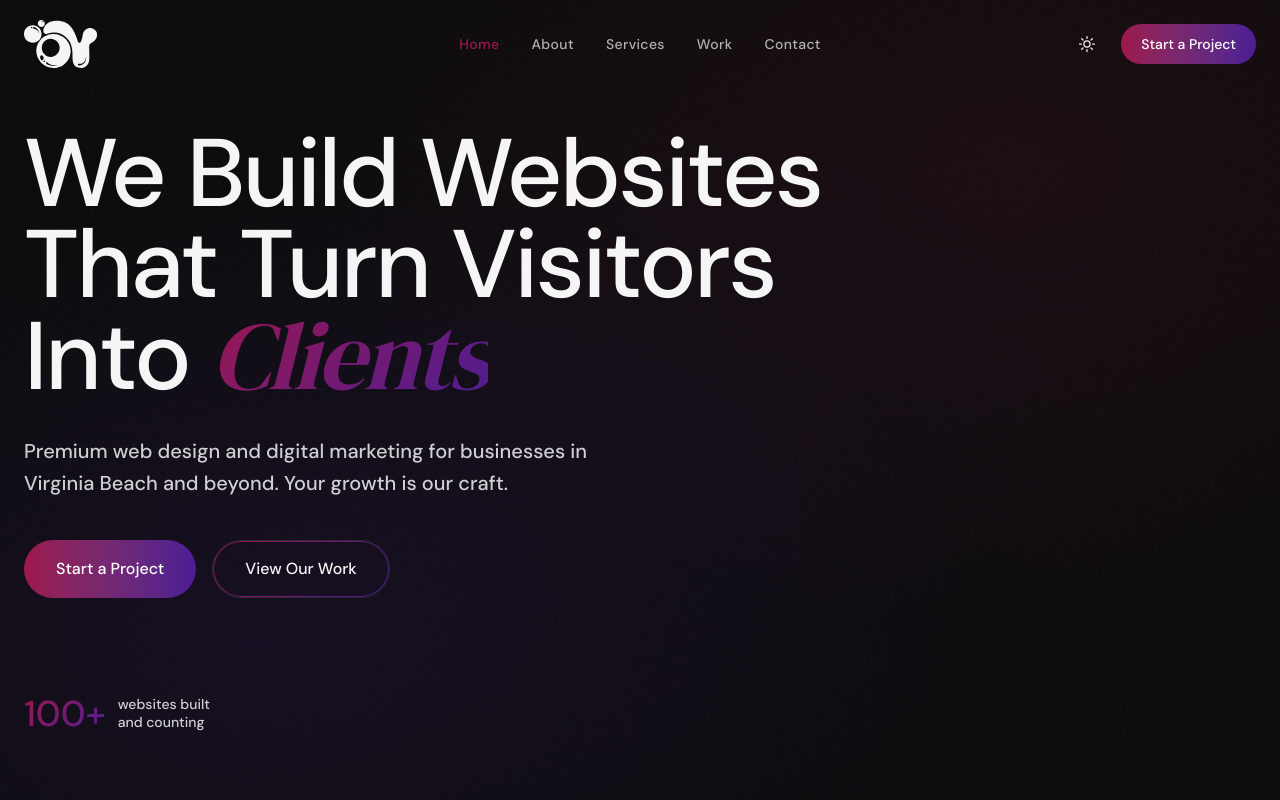
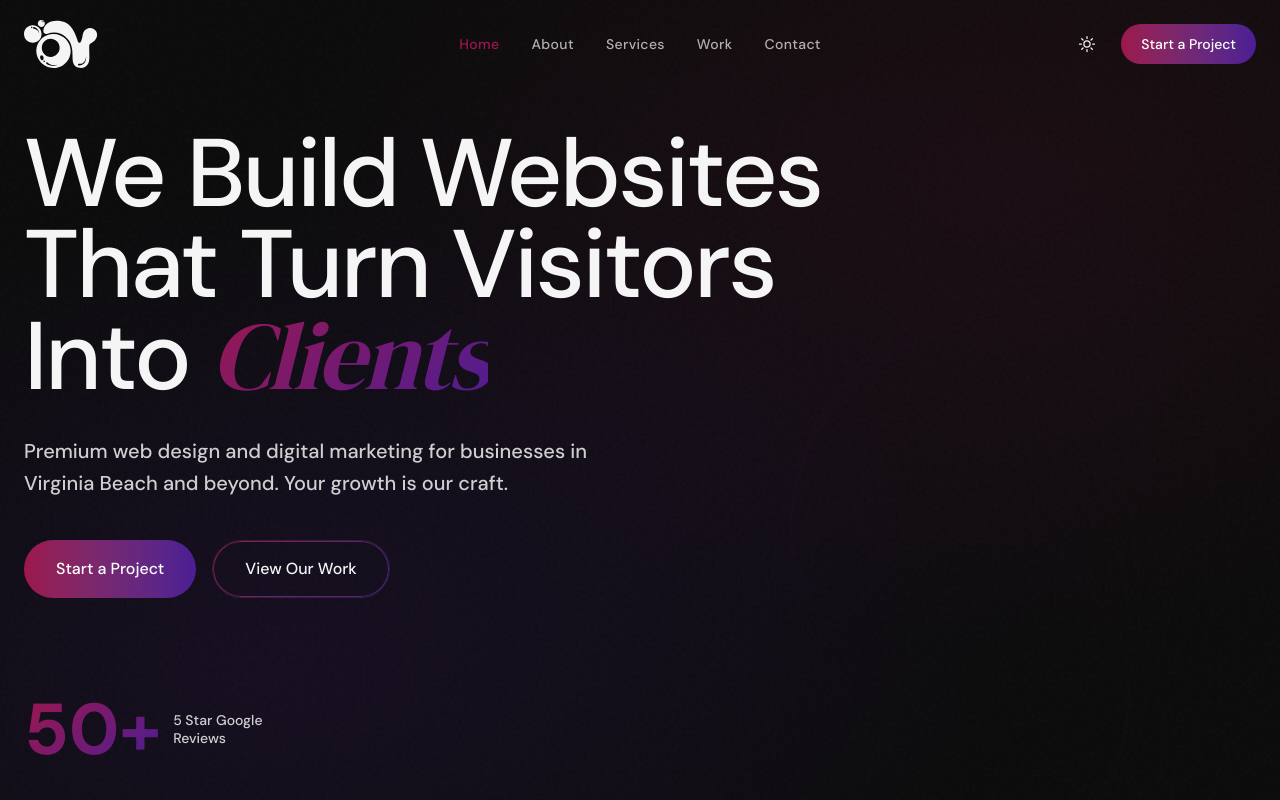
Before and after one commit to allenlarson/new_ovwc, a Next.js app: page / in a window 1280 px wide. Shown: the top 800 px of the page. Built offline with nearby package versions, Linux system fonts and the light colour scheme.

Commit message:
50 star review change

```diff
--- a/src/app/page.tsx
+++ b/src/app/page.tsx
@@ -260,11 +260,11 @@ export default function Home() {
             transition={{ delay: 0.6, duration: 0.8 }}
             className="mt-24 flex items-center gap-3"
           >
-            <span className="text-4xl font-medium gradient-text">100+</span>
+            <span className="text-7xl font-extrabold gradient-text">50+</span>
             <span className="text-sm text-muted leading-tight">
-              websites built
+              5 Star Google
               <br />
-              and counting
+              Reviews
             </span>
           </motion.div>
         </div>
```
